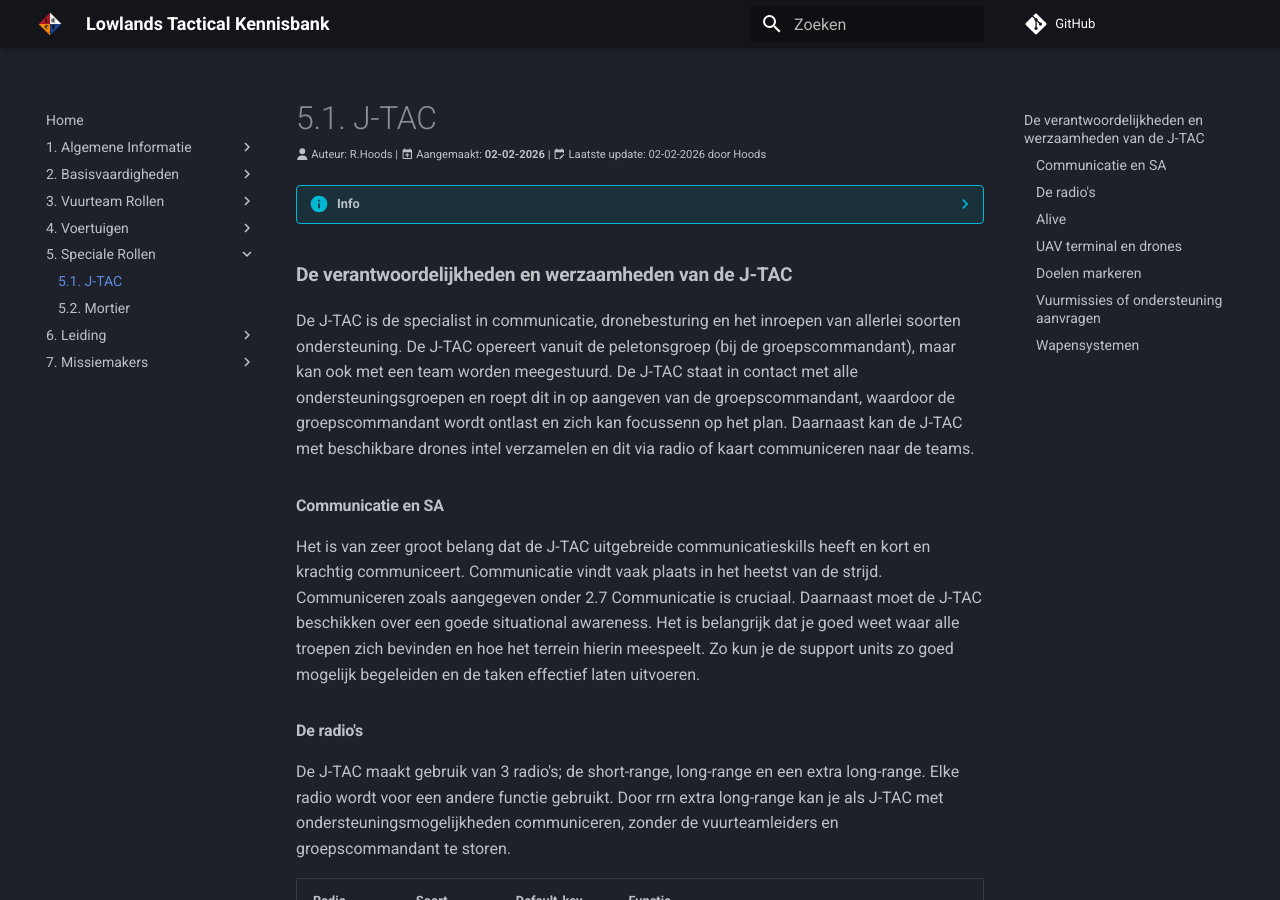
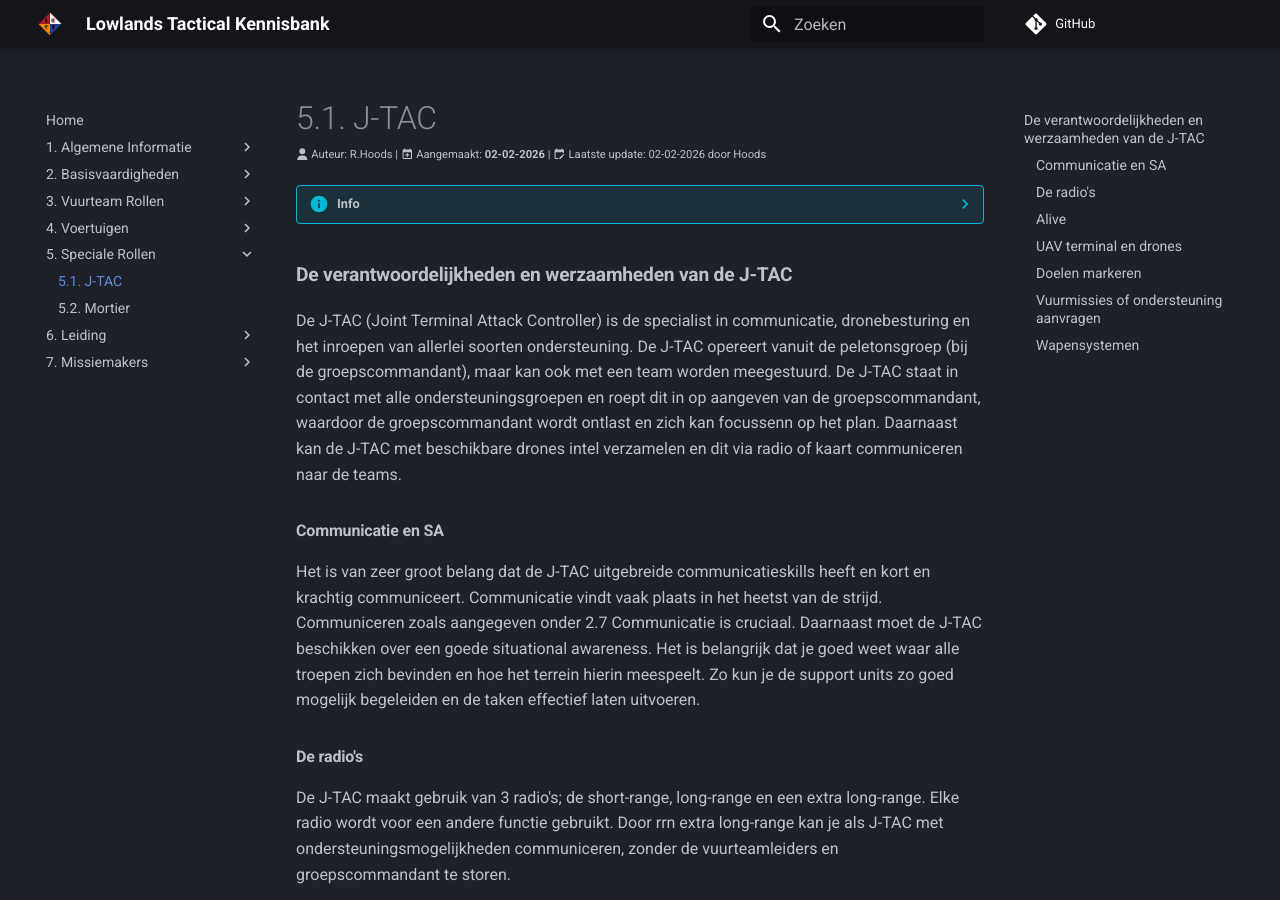
Before and after one commit to Lowlands-Tactical/LT-Wiki, an MkDocs documentation site: the page built from docs/5_speciale_rollen/5_1_j_tag.md, in a window 1280 px wide and 900 px high. Built offline with MkDocs 1.6.1 and Material for MkDocs 9.7.7, drawn with Linux system fonts in a browser that asks for light colours; comment, search, counter and statistics services are not loaded.

Commit message:
Foto + afkorting J-TAC toegevoegd

```diff
--- a/docs/5_speciale_rollen/5_1_j_tag.md
+++ b/docs/5_speciale_rollen/5_1_j_tag.md
@@ -41,7 +41,7 @@
         - De cursist kan in- en uitvlieg routes en LZ's markeren op de kaart en daarbij risico's minimaliseren.
 
 ## De verantwoordelijkheden en werzaamheden van de J-TAC
-De J-TAC is de specialist in communicatie, dronebesturing en het inroepen van allerlei soorten ondersteuning. De J-TAC opereert vanuit de peletonsgroep (bij de groepscommandant), maar kan ook met een team worden meegestuurd. De J-TAC staat in contact met alle ondersteuningsgroepen en roept dit in op aangeven van de groepscommandant, waardoor de groepscommandant wordt ontlast en zich kan focussenn op het plan. Daarnaast kan de J-TAC met beschikbare drones intel verzamelen en dit via radio of kaart communiceren naar de teams.
+De J-TAC (Joint Terminal Attack Controller) is de specialist in communicatie, dronebesturing en het inroepen van allerlei soorten ondersteuning. De J-TAC opereert vanuit de peletonsgroep (bij de groepscommandant), maar kan ook met een team worden meegestuurd. De J-TAC staat in contact met alle ondersteuningsgroepen en roept dit in op aangeven van de groepscommandant, waardoor de groepscommandant wordt ontlast en zich kan focussenn op het plan. Daarnaast kan de J-TAC met beschikbare drones intel verzamelen en dit via radio of kaart communiceren naar de teams.
 
 ### Communicatie en SA
 Het is van zeer groot belang dat de J-TAC uitgebreide communicatieskills heeft en kort en krachtig communiceert. Communicatie vindt vaak plaats in het heetst van de strijd. Communiceren zoals aangegeven onder 2.7 Communicatie is cruciaal.
@@ -73,6 +73,8 @@
 -   De Reaper is een grote drone, vergelijkbaar als een klein vliegtuig. Deze drone kan op zeer grote hoogte opereren, maar niet statisch in de lucht hangen. Deze is handig voor het verzamelen van intel, aangeven van doelen via laser en het afvuren van beschikbare raketten.
 
 Alle drones moeten gekoppeld worden aan een UAV terminal via het scroll-menu; 'connect Terminal to UAV'. Via het scroll-menu kun je ook de UAV terminal openen; 'Open UAV terminal'. In de UAV terminal selecteer je links bovenin de beschikbare drone. Rechts kun je kiezen voor besturing van de Driver of Gunner. Op de kaart kun je met ctrl + LMB de drone een waypoint geven. De drone gaat dan bewegen. Door met RMB op de waypoint te klikken krijg je opties voor het type, gedrag en de hoogte van de waypoint. Zo kun je de drone bijvoorbeeld later loiteren, hangen en de hoogte aanpassen. Door meerdere keren te klikken met ctrl + LMB geef je meerdere waypoint en daarmee een route aan. Waypoint kunnen met RMB ook geannuleerd worden.
+
+![UAV-terminal](img/5_1_j_tag/UAV_terminal.jpg)
 
 Vijanden zien drones op grote afstand en zien dit als een serieuze dreiging. Ze zullen het vuur openen. Door beperkte armor is een drone snel kapot. Houd je drone dus op grote afstand van dreiging!
 
```
Also changed, not shown: docs/5_speciale_rollen/img/5_1_j_tag/UAV_terminal.jpg (added).
